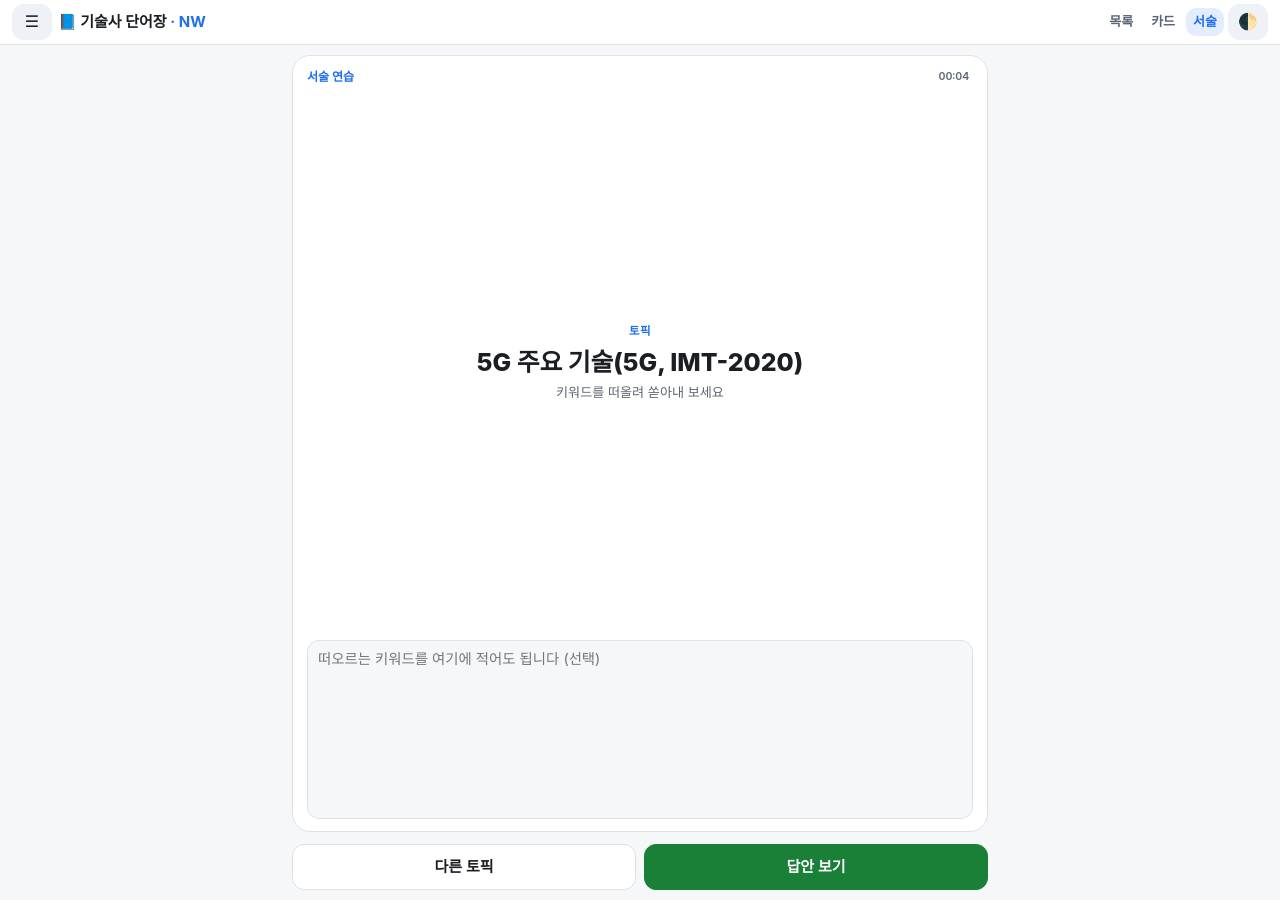
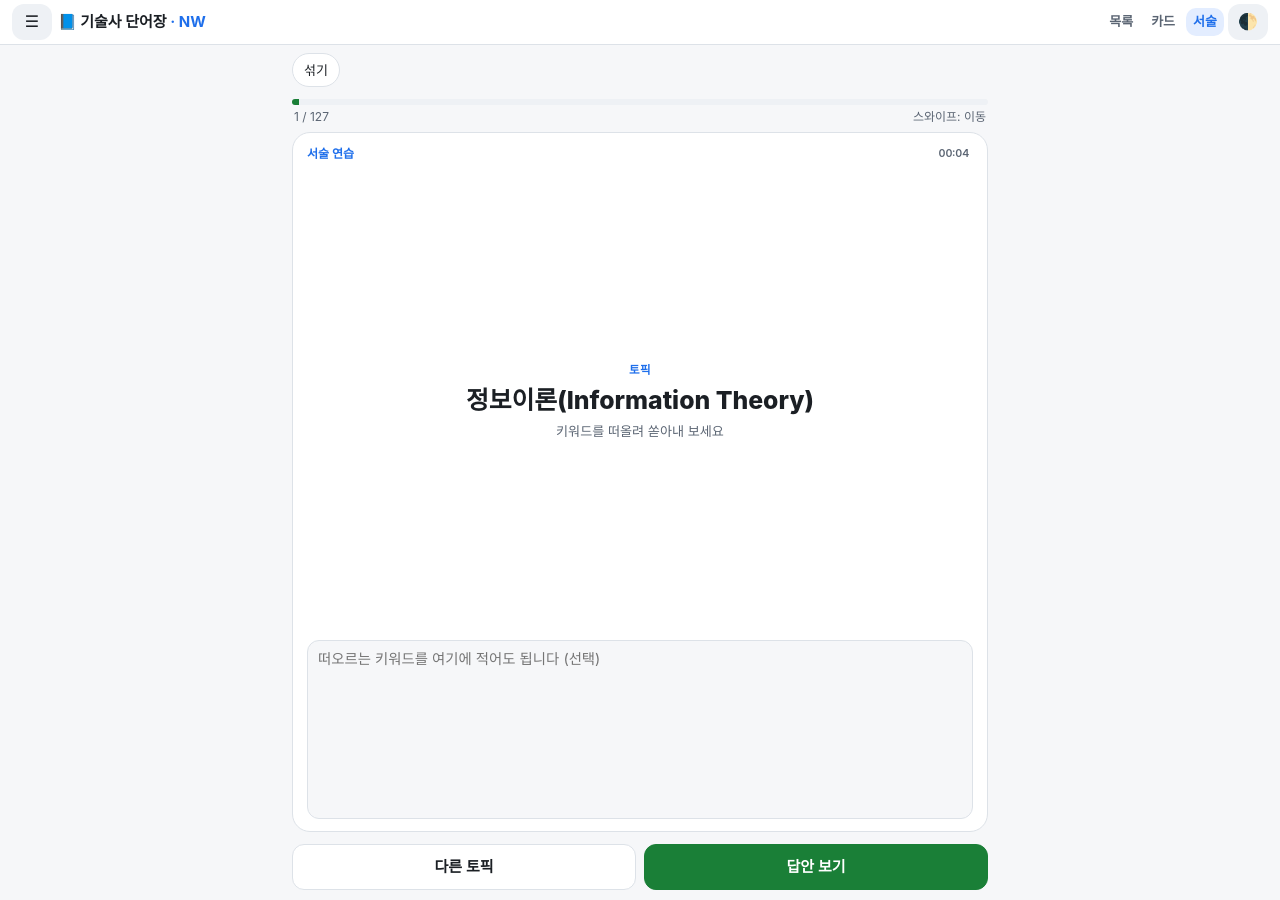
Before and after one commit to dotori1995/Professional_Engineer, a Jekyll site: the page built from quiz/index.html, in a window 1280 px wide. Built offline with Jekyll 4.4.1, drawn with Linux system fonts in a browser that asks for light colours; part of the change alters nothing that is shown.

Commit message:
서술 연습에 섞기·진행 바·스와이프 이동 추가
카드 페이지와 같은 card-tools UI를 서술(/quiz/)에 붙이고,
토픽을 순서(또는 섞기)로 넘기며 진행률을 표시한다.

```diff
--- a/assets/js/quiz.js
+++ b/assets/js/quiz.js
@@ -5,11 +5,11 @@
   const STORE = 'pe-write-v1';
 
   let all = [], domain = '', topicOnly = params.get('topic') || '';
-  let mode = 'write';
   let pool = [], idx = 0, t = null;
   let phase = 'prompt'; // prompt | reveal | result
   let secs = 0, timerId = 0;
   let checked = new Set(), notes = '';
+  let shuffle = params.get('shuffle') === '1' || localStorage.getItem('pe-quiz-shuffle') === '1';
 
   const loadStore = () => { try { return JSON.parse(localStorage.getItem(STORE) || '{}'); } catch (e) { return {}; } };
   const saveStore = s => { try { localStorage.setItem(STORE, JSON.stringify(s)); } catch (e) {} };
@@ -17,26 +17,31 @@
 
   function shuffled(a) { a = a.slice(); for (let i = a.length - 1; i > 0; i--) { const j = Math.floor(Math.random() * (i + 1)); [a[i], a[j]] = [a[j], a[i]]; } return a; }
 
-  function buildPool() {
+  function baseList() {
     const curated = all.filter(x => x.domain === domain && (x.keywords_must || []).length);
     let list = curated.length ? curated : all.filter(x => x.domain === domain && (x.keywords || []).length);
     if (topicOnly) {
       const one = all.find(x => x.id === topicOnly);
       if (one) list = [one];
     }
-    // missed 필수 first
-    const st = loadStore();
-    list = list.slice().sort((a, b) => {
-      const ra = st[a.id], rb = st[b.id];
-      const ma = ra && ra.missed && ra.missed.length ? 0 : 1;
-      const mb = rb && rb.missed && rb.missed.length ? 0 : 1;
-      if (ma !== mb) return ma - mb;
-      return (ra && ra.at || 0) - (rb && rb.at || 0);
-    });
-    // preview: prefer NW_185
-    const pref = list.find(x => x.id === 'NW_185');
-    if (pref && !topicOnly) list = [pref].concat(list.filter(x => x.id !== 'NW_185'));
     return list;
+  }
+
+  function buildPool(keepId) {
+    let list = baseList();
+    pool = shuffle ? shuffled(list) : list.slice();
+    idx = keepId ? Math.max(0, pool.findIndex(x => x.id === keepId)) : 0;
+    if (keepId && idx < 0) idx = 0;
+    const btn = $('shuffleBtn');
+    if (btn) btn.setAttribute('aria-pressed', String(shuffle));
+    updateProgress();
+  }
+
+  function updateProgress() {
+    const n = pool.length;
+    const bar = $('bar'), prog = $('progress');
+    if (bar) bar.style.width = (n ? Math.round((idx + 1) / n * 100) : 0) + '%';
+    if (prog) prog.textContent = n ? `${idx + 1} / ${n}` : '0 / 0';
   }
 
   function stopTimer() { if (timerId) { clearInterval(timerId); timerId = 0; } }
@@ -56,7 +61,6 @@
 
   function mustList(topic) {
     if ((topic.keywords_must || []).length) return topic.keywords_must;
-    // fallback: quiz_terms or flat keywords
     if ((topic.quiz_terms || []).length) return topic.quiz_terms;
     return (topic.keywords || []).slice(0, 8);
   }
@@ -69,6 +73,7 @@
     const quiz = $('quiz');
     const primary = $('quizPrimary');
     const skip = $('quizSkip');
+    updateProgress();
     if (!t) {
       quiz.innerHTML = '<div class="empty">서술 연습할 토픽이 없어요.<br>필수 키워드가 있는 토픽부터 열어 주세요.</div>';
       primary.disabled = true; skip.hidden = true;
@@ -158,6 +163,10 @@
   }
 
   function openTopic(i) {
+    if (!pool.length) {
+      t = null; phase = 'prompt'; checked = new Set(); notes = '';
+      stopTimer(); render(); return;
+    }
     stopTimer();
     idx = ((i % pool.length) + pool.length) % pool.length;
     t = pool[idx];
@@ -168,6 +177,24 @@
     render();
   }
 
+  function go(d) {
+    if (!pool.length) return;
+    let n = idx + d;
+    if (n < 0) n = pool.length - 1;
+    if (n >= pool.length) { n = 0; if (shuffle) pool = shuffled(pool); }
+    openTopic(n);
+  }
+
+  function typingOrSelecting() {
+    const a = document.activeElement;
+    if (!a) return false;
+    const tag = (a.tagName || '').toLowerCase();
+    if (tag === 'textarea' || tag === 'input') return true;
+    const sel = window.getSelection && window.getSelection();
+    if (sel && !sel.isCollapsed && String(sel).length) return true;
+    return false;
+  }
+
   $('quizPrimary').addEventListener('click', () => {
     if (!t) return;
     if (phase === 'prompt') {
@@ -176,13 +203,40 @@
     } else if (phase === 'reveal') {
       saveResult(); phase = 'result'; render();
     } else {
-      openTopic(idx + 1);
+      go(1);
     }
   });
   $('quizSkip').addEventListener('click', () => {
     if (phase === 'reveal') { phase = 'prompt'; checked = new Set(); startTimer(); render(); return; }
     if (phase === 'result') { openTopic(idx); return; }
-    openTopic(idx + 1);
+    go(1);
+  });
+  $('shuffleBtn').addEventListener('click', () => {
+    shuffle = !shuffle;
+    localStorage.setItem('pe-quiz-shuffle', shuffle ? '1' : '0');
+    const keep = t && t.id;
+    buildPool(keep);
+    openTopic(idx);
+  });
+
+  // 스와이프 (textarea 입력·텍스트 선택 중에는 무시)
+  const stage = document.querySelector('.page-quiz .stage') || $('quiz');
+  let sx = 0, sy = 0, moved = false;
+  stage.addEventListener('touchstart', e => {
+    if (typingOrSelecting()) { sx = 0; return; }
+    sx = e.touches[0].clientX; sy = e.touches[0].clientY; moved = false;
+  }, { passive: true });
+  stage.addEventListener('touchend', e => {
+    if (!sx) return;
+    if (typingOrSelecting()) { sx = 0; return; }
+    const dx = e.changedTouches[0].clientX - sx, dy = e.changedTouches[0].clientY - sy;
+    sx = 0;
+    if (Math.abs(dx) > 50 && Math.abs(dx) > Math.abs(dy) * 1.5) { moved = true; go(dx < 0 ? 1 : -1); }
+  });
+  document.addEventListener('keydown', e => {
+    if (typingOrSelecting()) return;
+    if (e.key === 'ArrowRight') go(1);
+    if (e.key === 'ArrowLeft') go(-1);
   });
 
   addEventListener('resize', () => PE.fit($('quiz')));
@@ -191,9 +245,11 @@
     const tt = topicOnly && all.find(x => x.id === topicOnly);
     if (tt && tt.domain !== PE.cur) PE.setDomain(tt.domain);
     domain = PE.cur;
-    // drawer label
     document.querySelectorAll('.dr-links a[href*="/quiz/"]').forEach(a => { a.textContent = '서술'; });
-    pool = buildPool();
-    openTopic(0);
-  }).catch(() => { $('quiz').innerHTML = '<div class="empty">데이터를 불러오지 못했어요.</div>'; });
+    buildPool(topicOnly || null);
+    openTopic(idx);
+  }).catch(() => {
+    $('quiz').innerHTML = '<div class="empty">데이터를 불러오지 못했어요.</div>';
+    if ($('progress')) $('progress').textContent = '오류';
+  });
 })();
--- a/quiz/index.html
+++ b/quiz/index.html
@@ -5,6 +5,14 @@ title: 서술
 permalink: /quiz/
 script: /assets/js/quiz.js
 ---
+<section class="card-tools">
+  <div class="chips" role="group" aria-label="서술 옵션">
+    <button type="button" class="chip toggle" id="shuffleBtn" aria-pressed="false">섞기</button>
+  </div>
+  <div class="progress"><div class="bar" id="bar"></div></div>
+  <p class="meta prow"><span id="progress">불러오는 중…</span><span>스와이프: 이동</span></p>
+</section>
+
 <div class="stage">
   <section class="quiz fitbox write" id="quiz" aria-live="polite"><p class="meta">불러오는 중…</p></section>
 </div>
```
